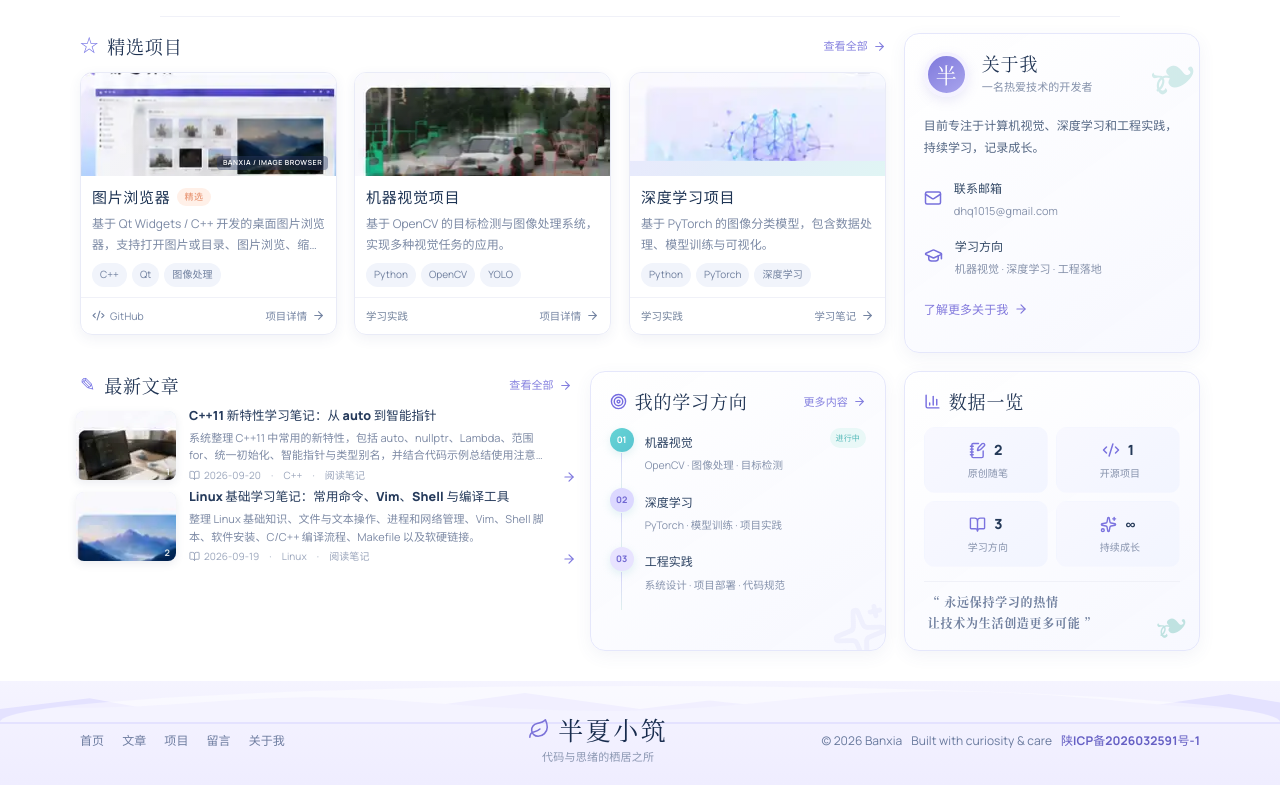
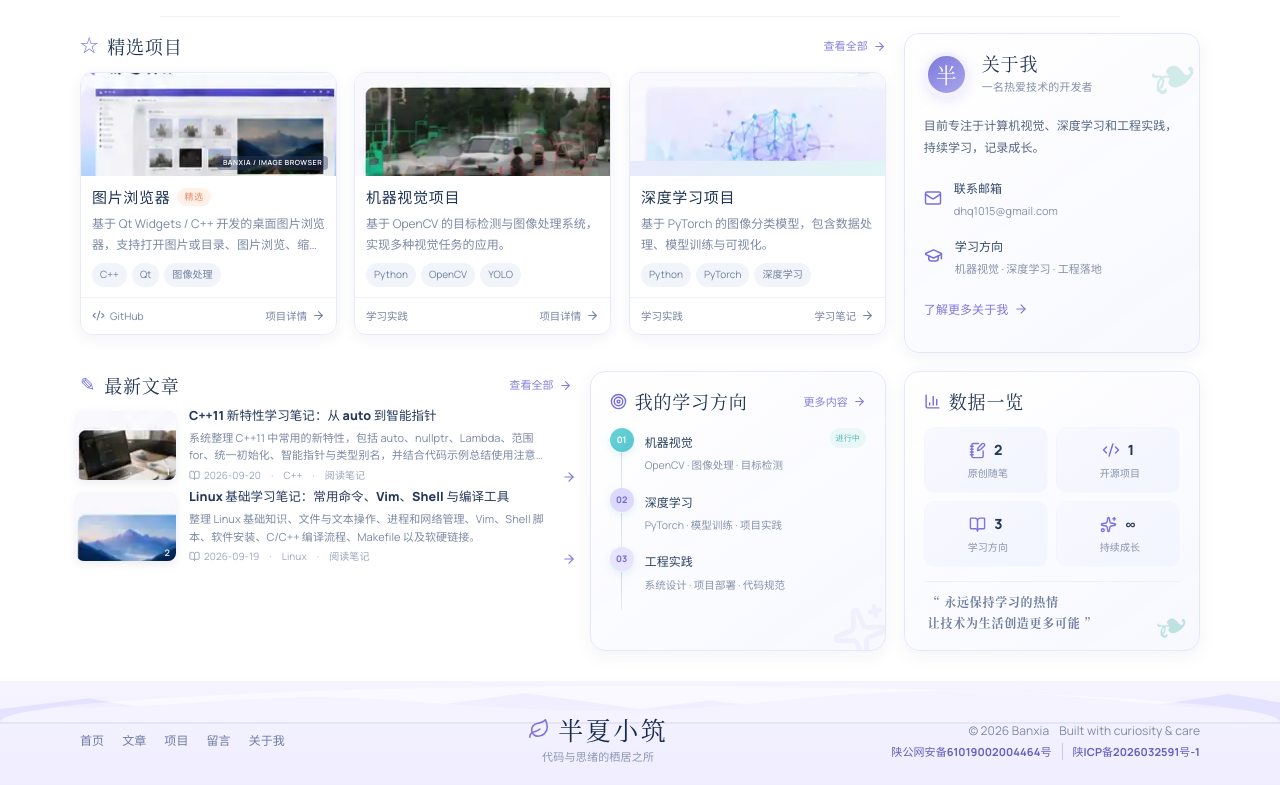
Before and after one commit to banxia-prgo/my-portfolio-web, a Vue app in the folder frontend/: page / in a window 1280 px wide. Shown: the part 500-1285 px from the top of the page. Built offline with nearby package versions, Linux system fonts and the light colour scheme; no server answers; a web font is replaced by a local one.

Commit message:
Add public security filing number to footer

```diff
--- a/frontend/src/components/SiteFooter.vue
+++ b/frontend/src/components/SiteFooter.vue
@@ -20,9 +20,14 @@ import { Leaf } from 'lucide-vue-next'
         <small>代码与思绪的栖居之所</small>
       </RouterLink>
       <div class="bx-footer-meta">
-        <span>© 2026 Banxia</span>
-        <span>Built with curiosity &amp; care</span>
-        <a href="https://beian.miit.gov.cn/" target="_blank" rel="noopener noreferrer">陕ICP备2026032591号-1</a>
+        <div class="bx-footer-meta__copyright">
+          <span>© 2026 Banxia</span>
+          <span>Built with curiosity &amp; care</span>
+        </div>
+        <div class="bx-footer-meta__filings" aria-label="网站备案信息">
+          <a href="https://beian.mps.gov.cn/#/query/webSearch?code=61019002004464" target="_blank" rel="noopener noreferrer">陕公网安备61019002004464号</a>
+          <a href="https://beian.miit.gov.cn/" target="_blank" rel="noopener noreferrer">陕ICP备2026032591号-1</a>
+        </div>
       </div>
     </div>
   </footer>
--- a/frontend/src/styles/site-design-system.css
+++ b/frontend/src/styles/site-design-system.css
@@ -438,3 +438,46 @@ body .bx-site-footer .bx-footer-brand__leaf {
   box-shadow: none !important;
   outline: 0 !important;
 }
+
+
+/* Keep copyright and statutory filing links balanced in the footer. */
+.bx-footer-meta {
+  display: grid !important;
+  justify-items: end;
+  gap: 3px !important;
+  white-space: normal !important;
+}
+.bx-footer-meta__copyright,
+.bx-footer-meta__filings {
+  display: flex;
+  align-items: center;
+  justify-content: flex-end;
+  flex-wrap: wrap;
+  gap: 3px 10px;
+}
+.bx-footer-meta__copyright {
+  color: #7d8ba7;
+  font-size: 11px;
+}
+.bx-footer-meta__filings a {
+  color: #655fc4;
+  font-size: 11px !important;
+  font-weight: 700;
+  line-height: 1.6;
+  text-decoration: none;
+}
+.bx-footer-meta__filings a + a {
+  padding-left: 10px;
+  border-left: 1px solid rgba(125, 132, 177, .35);
+}
+.bx-footer-meta__filings a:hover { text-decoration: underline; }
+@media (max-width: 720px) {
+  .bx-footer-meta {
+    justify-items: center;
+    gap: 5px !important;
+  }
+  .bx-footer-meta__copyright,
+  .bx-footer-meta__filings {
+    justify-content: center;
+  }
+}
```
